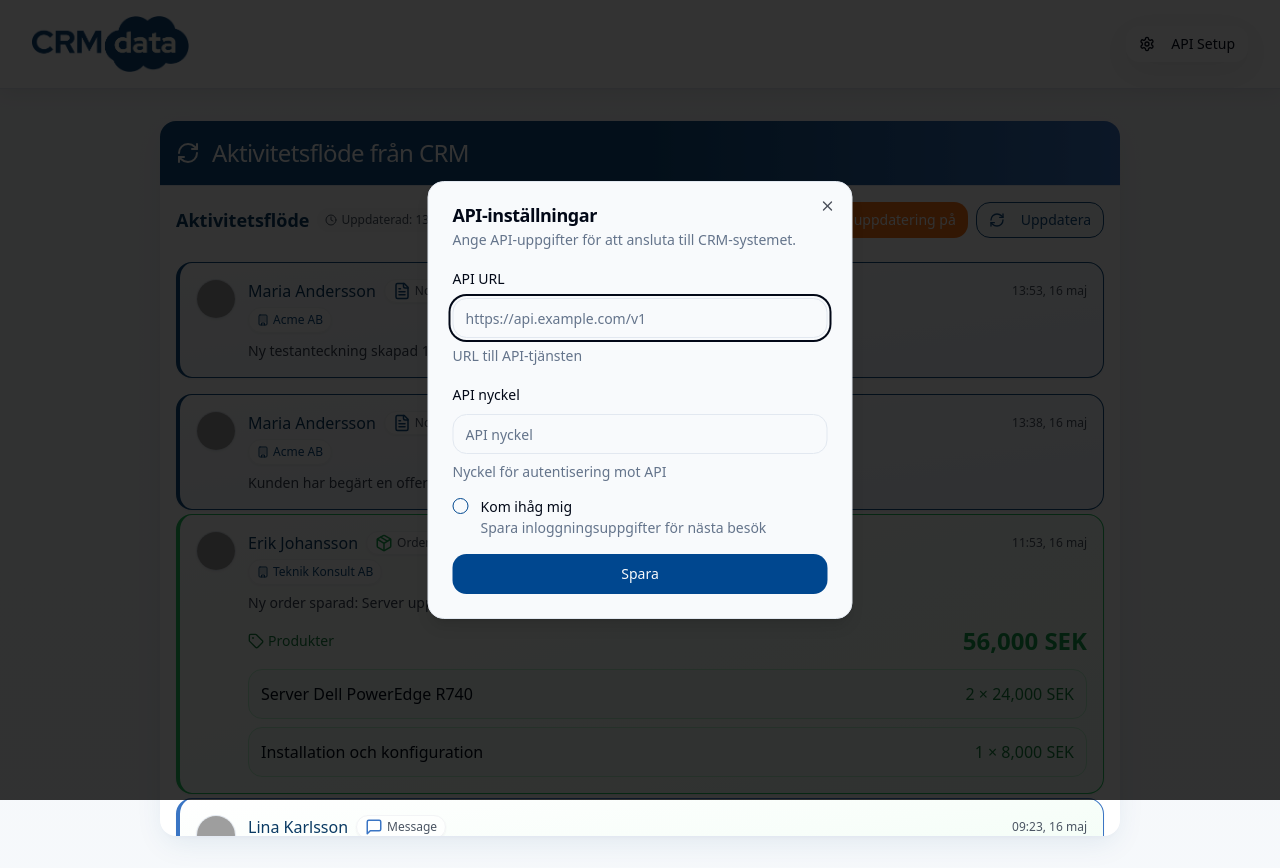
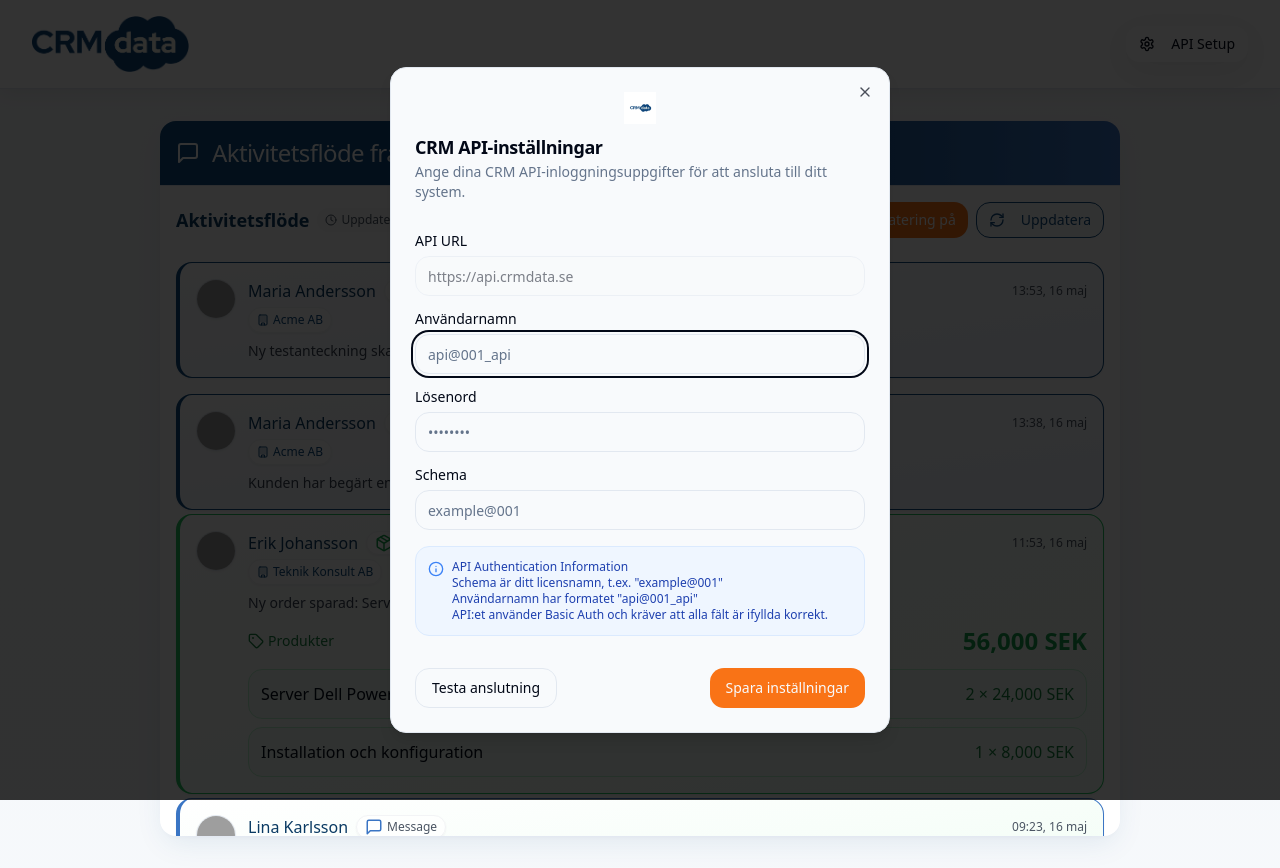
Before and after one commit to axebac01/aktivitet, a React (Vite) app: page / in a window 1280 px wide. Built offline with nearby package versions, Linux system fonts and the light colour scheme; grey boxes are pictures that could not be loaded.

Commit message:
Reverted to commit 81475ccc7d589de6f0aab2d487d815d22cc55dd3

```diff
--- a/src/components/ApiSetupModal.tsx
+++ b/src/components/ApiSetupModal.tsx
@@ -1,168 +1,246 @@
-
-import * as React from "react";
-import { zodResolver } from "@hookform/resolvers/zod";
-import { useForm } from "react-hook-form";
-import { z } from "zod";
-import { crmApi } from "@/services/crmApi";
-import { useToast } from "@/hooks/use-toast";
-
+import React, { useState, useEffect } from 'react';
 import {
   Dialog,
   DialogContent,
   DialogDescription,
   DialogHeader,
   DialogTitle,
-} from "@/components/ui/dialog";
-import {
-  Form,
-  FormControl,
-  FormDescription,
-  FormField,
-  FormItem,
-  FormLabel,
-  FormMessage,
-} from "@/components/ui/form";
-import { Input } from "@/components/ui/input";
-import { Button } from "@/components/ui/button";
-import { Checkbox } from "@/components/ui/checkbox";
+  DialogFooter,
+} from '@/components/ui/dialog';
+import { Label } from '@/components/ui/label';
+import { Input } from '@/components/ui/input';
+import { Button } from '@/components/ui/button';
+import { crmApi, ApiCredentials } from '@/services/crmApi';
+import { toast } from '@/components/ui/sonner';
+import { AlertCircle, CheckCircle2, Info } from 'lucide-react';
 
-// Define the form schema
-const formSchema = z.object({
-  apiUrl: z.string().min(1, { message: "API URL måste anges" }),
-  apiKey: z.string().min(1, { message: "API nyckel måste anges" }),
-  rememberMe: z.boolean().optional().default(false),
-});
-
-type FormValues = z.infer<typeof formSchema>;
-
-type ApiSetupModalProps = {
+interface ApiSetupModalProps {
   open: boolean;
   onOpenChange: (open: boolean) => void;
-};
+}
 
-export const ApiSetupModal = ({ open, onOpenChange }: ApiSetupModalProps) => {
-  const { toast } = useToast();
+export const ApiSetupModal: React.FC<ApiSetupModalProps> = ({
+  open,
+  onOpenChange
+}) => {
+  const [credentials, setCredentials] = useState<ApiCredentials>({
+    username: '',
+    password: '',
+    schema: '',
+    apiUrl: 'https://api.crmdata.se'
+  });
+  const [isValidating, setIsValidating] = useState(false);
+  const [isTesting, setIsTesting] = useState(false);
+  const [testResult, setTestResult] = useState<{
+    success?: boolean;
+    message?: string;
+  } | null>(null);
 
-  // Initialize form with values from localStorage if they exist
-  const savedCredentials = React.useMemo(() => {
-    const rememberMe = localStorage.getItem("crm-remember-me") === "true";
+  // Ladda befintliga inställningar när modal öppnas
+  useEffect(() => {
+    if (open) {
+      const savedCredentials = crmApi.getCredentials();
+      if (savedCredentials) {
+        // Ensure apiUrl is always set to the default value
+        setCredentials({
+          ...savedCredentials,
+          apiUrl: 'https://api.crmdata.se'
+        });
+      }
+      setTestResult(null); // Reset test result when modal opens
+    }
+  }, [open]);
 
-    return {
-      apiUrl: rememberMe ? localStorage.getItem("crm-api-url") || "" : "",
-      apiKey: rememberMe ? localStorage.getItem("crm-api-key") || "" : "",
-      rememberMe,
-    };
-  }, []);
+  const handleInputChange = (field: keyof ApiCredentials, value: string) => {
+    setCredentials(prev => ({
+      ...prev,
+      [field]: value
+    }));
 
-  const form = useForm<FormValues>({
-    resolver: zodResolver(formSchema),
-    defaultValues: savedCredentials,
-  });
+    // Reset test result when credentials change
+    if (testResult) {
+      setTestResult(null);
+    }
+  };
 
-  const onSubmit = async (values: FormValues) => {
+  const handleSave = async () => {
+    // Validera att obligatoriska fält är ifyllda
+    if (!credentials.username.trim() || !credentials.password.trim() || !credentials.schema.trim()) {
+      toast.error("Alla fält är obligatoriska");
+      return;
+    }
+
+    setIsValidating(true);
+
     try {
-      // Save API settings to the API service
-      crmApi.setApiUrl(values.apiUrl);
-      crmApi.setApiKey(values.apiKey);
-
-      // Save to localStorage if remember me is checked
-      if (values.rememberMe) {
-        localStorage.setItem("crm-api-url", values.apiUrl);
-        localStorage.setItem("crm-api-key", values.apiKey);
-        localStorage.setItem("crm-remember-me", "true");
-      } else {
-        // Clear localStorage if remember me is unchecked
-        localStorage.removeItem("crm-api-url");
-        localStorage.removeItem("crm-api-key");
-        localStorage.removeItem("crm-remember-me");
+      // Om vi inte har testat ännu, gör det innan vi sparar
+      if (!testResult) {
+        const result = await crmApi.testApiConnection();
+        if (!result.success) {
+          setTestResult(result);
+          toast.error("Anslutningen fungerade inte. Kontrollera dina uppgifter.");
+          setIsValidating(false);
+          return;
+        }
       }
 
-      toast({
-        title: "API-inställningar sparade",
-        description: "Dina API-inställningar har nu sparats",
+      crmApi.setApiCredentials(credentials);
+      onOpenChange(false);
+      toast.success("API-anslutningen är konfigurerad!");
+    } finally {
+      setIsValidating(false);
+    }
+  };
+
+  const handleTest = async () => {
+    // Validera att obligatoriska fält är ifyllda
+    if (!credentials.username.trim() || !credentials.password.trim() || !credentials.schema.trim()) {
+      toast.error("Alla fält är obligatoriska för att testa anslutningen");
+      return;
+    }
+
+    setIsTesting(true);
+    setTestResult(null);
+
+    try {
+      // Spara temporärt inställningarna för testet
+      const tempCredentials = {...credentials};
+
+      // Testa anslutningen
+      const result = await crmApi.testApiConnection();
+
+      setTestResult({
+        success: result.success,
+        message: result.message
       });
 
-      // Close the modal
-      onOpenChange(false);
+      if (result.success) {
+        toast.success("API-anslutningen fungerar!");
+      } else {
+        toast.error("Kunde inte ansluta till API:et");
+      }
+
+      console.log("API test details:", result.details);
     } catch (error) {
-      toast({
-        title: "Ett fel uppstod",
-        description: "Kunde inte spara API-inställningar",
-        variant: "destructive",
+      console.error("Test connection error:", error);
+      setTestResult({
+        success: false,
+        message: `Ett fel uppstod: ${error instanceof Error ? error.message : String(error)}`
       });
+      toast.error("Ett oväntat fel uppstod vid test av anslutningen");
+    } finally {
+      setIsTesting(false);
     }
   };
 
   return (
     <Dialog open={open} onOpenChange={onOpenChange}>
-      <DialogContent className="sm:max-w-[425px]">
+      <DialogContent className="sm:max-w-[500px]">
         <DialogHeader>
-          <DialogTitle>API-inställningar</DialogTitle>
+          <div className="flex items-center gap-2 justify-center mb-2">
+            <img
+              src="/lovable-uploads/9a9a0b86-ed92-4cd5-b26f-58b6d9dcb5a1.png"
+              alt="CRMdata Logo"
+              className="h-8"
+            />
+          </div>
+          <DialogTitle>CRM API-inställningar</DialogTitle>
           <DialogDescription>
-            Ange API-uppgifter för att ansluta till CRM-systemet.
+            Ange dina CRM API-inloggningsuppgifter för att ansluta till ditt system.
           </DialogDescription>
         </DialogHeader>
+        <div className="grid gap-4 py-4">
+          <div className="grid gap-2">
+            <Label htmlFor="api-url">
+              API URL
+            </Label>
+            <Input
+              id="api-url"
+              value={credentials.apiUrl}
+              onChange={(e) => handleInputChange('apiUrl', e.target.value)}
+              placeholder="https://api.crmdata.se"
+              disabled
+              className="bg-gray-50"
+            />
+          </div>
+          <div className="grid gap-2">
+            <Label htmlFor="username">
+              Användarnamn
+            </Label>
+            <Input
+              id="username"
+              value={credentials.username}
+              onChange={(e) => handleInputChange('username', e.target.value)}
+              placeholder="api@001_api"
+            />
+          </div>
+          <div className="grid gap-2">
+            <Label htmlFor="password">
+              Lösenord
+            </Label>
+            <Input
+              id="password"
+              type="password"
+              value={credentials.password}
+              onChange={(e) => handleInputChange('password', e.target.value)}
+              placeholder="••••••••"
+            />
+          </div>
+          <div className="grid gap-2">
+            <Label htmlFor="schema">
+              Schema
+            </Label>
+            <Input
+              id="schema"
+              value={credentials.schema}
+              onChange={(e) => handleInputChange('schema', e.target.value)}
+              placeholder="example@001"
+            />
+          </div>
+          <div className="text-xs bg-blue-50 text-blue-800 p-3 rounded-md border border-blue-100 flex items-start gap-2">
+            <Info size={16} className="text-blue-500 mt-0.5" />
+            <div>
+              <p className="font-medium">API Authentication Information</p>
+              <p>Schema är ditt licensnamn, t.ex. "example@001"</p>
+              <p>Användarnamn har formatet "api@001_api"</p>
+              <p>API:et använder Basic Auth och kräver att alla fält är ifyllda korrekt.</p>
+            </div>
+          </div>
 
-        <Form {...form}>
-          <form onSubmit={form.handleSubmit(onSubmit)} className="space-y-4">
-            <FormField
-              control={form.control}
-              name="apiUrl"
-              render={({ field }) => (
-                <FormItem>
-                  <FormLabel>API URL</FormLabel>
-                  <FormControl>
-                    <Input placeholder="https://api.example.com/v1" {...field} />
-                  </FormControl>
-                  <FormDescription>
-                    URL till API-tjänsten
-                  </FormDescription>
-                  <FormMessage />
-                </FormItem>
-              )}
-            />
-
-            <FormField
-              control={form.control}
-              name="apiKey"
-              render={({ field }) => (
-                <FormItem>
-                  <FormLabel>API nyckel</FormLabel>
-                  <FormControl>
-                    <Input type="password" placeholder="API nyckel" {...field} />
-                  </FormControl>
-                  <FormDescription>
-                    Nyckel för autentisering mot API
-                  </FormDescription>
-                  <FormMessage />
-                </FormItem>
-              )}
-            />
-
-            <FormField
-              control={form.control}
-              name="rememberMe"
-              render={({ field }) => (
-                <FormItem className="flex flex-row items-start space-x-3 space-y-0">
-                  <FormControl>
-                    <Checkbox
-                      checked={field.value}
-                      onCheckedChange={field.onChange}
-                    />
-                  </FormControl>
-                  <div className="space-y-1 leading-none">
-                    <FormLabel>Kom ihåg mig</FormLabel>
-                    <FormDescription>
-                      Spara inloggningsuppgifter för nästa besök
-                    </FormDescription>
-                  </div>
-                </FormItem>
-              )}
-            />
-
-            <Button type="submit" className="w-full">Spara</Button>
-          </form>
-        </Form>
+          {testResult && (
+            <div className={`p-3 rounded-md flex items-start gap-2 ${
+              testResult.success ? 'bg-green-50 text-green-800 border border-green-200' :
+                                 'bg-red-50 text-red-800 border border-red-200'
+            }`}>
+              {testResult.success ?
+                <CheckCircle2 size={18} className="text-green-500 mt-0.5" /> :
+                <AlertCircle size={18} className="text-red-500 mt-0.5" />
+              }
+              <div>
+                <p className="font-medium">{testResult.success ? 'Anslutning lyckades' : 'Anslutningen misslyckades'}</p>
+                <p className="text-sm">{testResult.message}</p>
+              </div>
+            </div>
+          )}
+        </div>
+        <DialogFooter className="flex gap-2">
+          <Button
+            variant="outline"
+            onClick={handleTest}
+            disabled={isTesting}
+            className="mr-auto"
+          >
+            {isTesting ? "Testar..." : "Testa anslutning"}
+          </Button>
+          <Button
+            type="submit"
+            onClick={handleSave}
+            disabled={isValidating || isTesting}
+            className="bg-crm-orange hover:bg-crm-orange/90"
+          >
+            {isValidating ? "Validerar..." : "Spara inställningar"}
+          </Button>
+        </DialogFooter>
       </DialogContent>
     </Dialog>
   );
--- a/src/components/ui/checkbox.tsx
+++ b/src/components/ui/checkbox.tsx
@@ -1,4 +1,3 @@
-
 import * as React from "react"
 import * as CheckboxPrimitive from "@radix-ui/react-checkbox"
 import { Check } from "lucide-react"
--- a/src/pages/Index.tsx
+++ b/src/pages/Index.tsx
@@ -1,34 +1,18 @@
 
-import React, { useState, useEffect } from 'react';
+import React, { useState } from 'react';
 import { Button } from '@/components/ui/button';
 import { Card, CardContent, CardHeader, CardTitle } from '@/components/ui/card';
 import { ActivityStream } from '@/components/ActivityStream';
 import { ApiSetupModal } from '@/components/ApiSetupModal';
 import { crmApi } from '@/services/crmApi';
-import { Settings, RefreshCw } from 'lucide-react';
+import { Settings, RefreshCw, MessageSquare } from 'lucide-react';
 import { useToast } from '@/hooks/use-toast';
 
 const Index = () => {
-  // Check if we have remembered credentials
-  const hasRememberedCredentials = localStorage.getItem("crm-remember-me") === "true";
-
-  // Only show settings modal if neither API URL is set nor remembered credentials exist
-  const [isSettingsOpen, setIsSettingsOpen] = useState(
-    !crmApi.getApiUrl() && !hasRememberedCredentials
-  );
-
-  const { toast } = useToast();
-
-  // Apply remembered credentials on mount if they exist
-  useEffect(() => {
-    if (hasRememberedCredentials) {
-      const apiUrl = localStorage.getItem("crm-api-url");
-      const apiKey = localStorage.getItem("crm-api-key");
-
-      if (apiUrl) crmApi.setApiUrl(apiUrl);
-      if (apiKey) crmApi.setApiKey(apiKey);
-    }
-  }, [hasRememberedCredentials]);
+  const [isSettingsOpen, setIsSettingsOpen] = useState(!crmApi.getApiUrl());
+  const {
+    toast
+  } = useToast();
 
   const handleRefreshActivities = async () => {
     toast({
@@ -57,6 +41,7 @@ const Index = () => {
               <Settings className="mr-2 h-4 w-4" />
               API Setup
             </Button>
+
           </div>
         </div>
       </header>
@@ -65,7 +50,7 @@ const Index = () => {
         <Card className="glass-card border-none shadow-card overflow-hidden">
           <CardHeader className="border-b bg-gradient-blue p-4">
             <CardTitle className="text-2xl font-medium text-white flex items-center">
-              <RefreshCw className="mr-3 h-6 w-6" />
+              <MessageSquare className="mr-3 h-6 w-6" />
               Aktivitetsflöde från CRM
             </CardTitle>
           </CardHeader>
```
